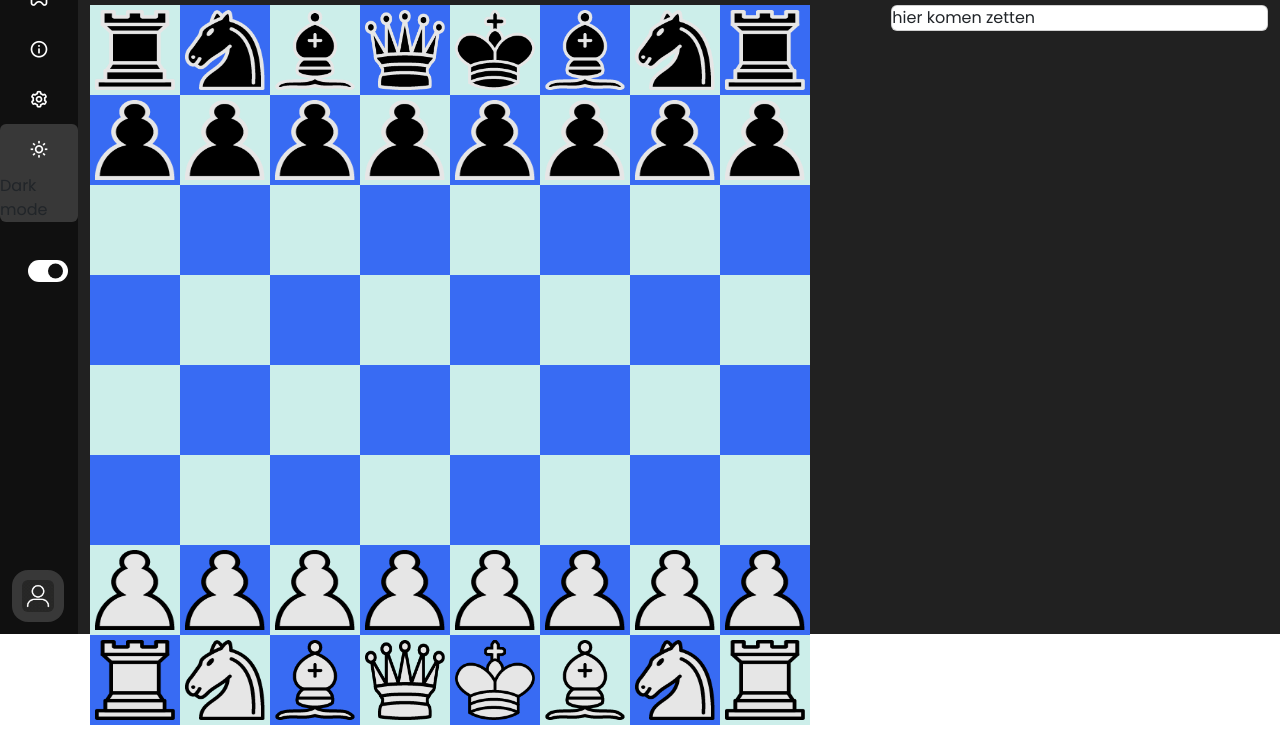
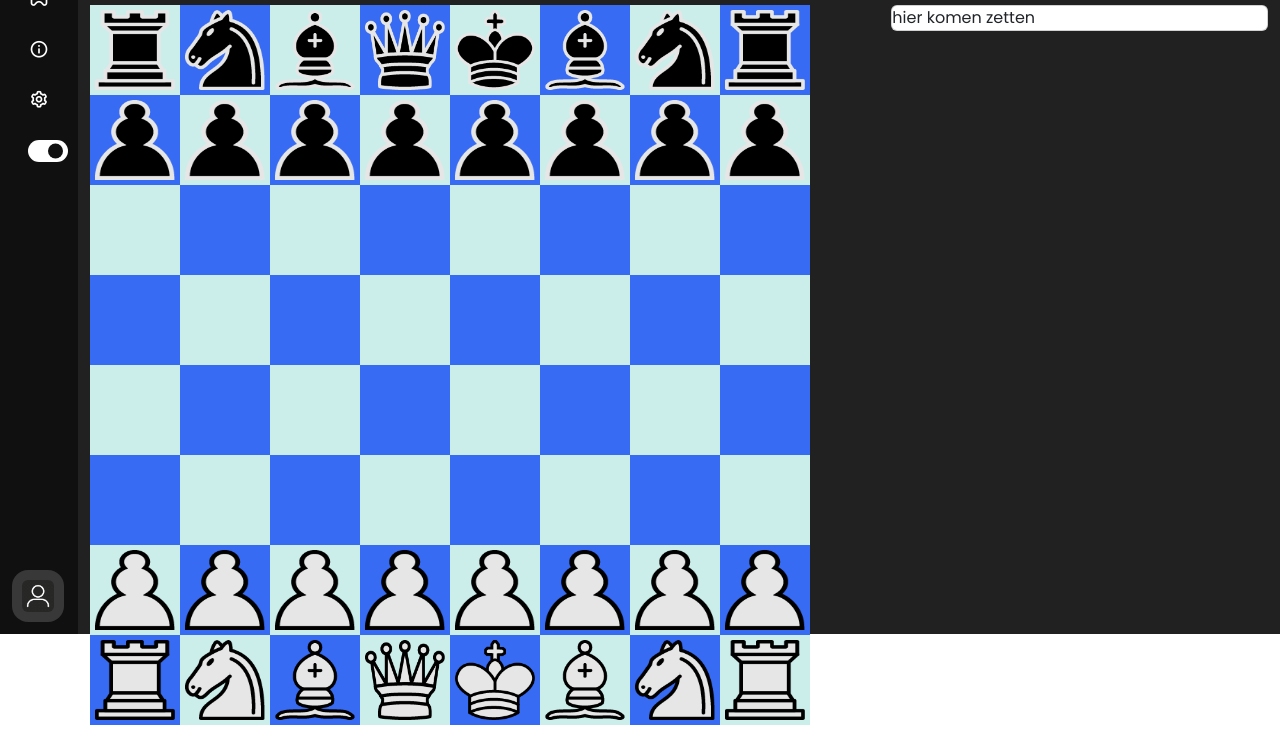
Before and after one commit to wiebe-vandendriessche/schaken, a plain HTML site: page site/chess.html in a window 1280 px wide. Shown: the part 166-898 px from the top of the page. Drawn offline with nearby package versions, Linux system fonts and the light colour scheme.

Commit message:
Dark mode fix

```diff
--- a/site/chess.html
+++ b/site/chess.html
@@ -11,7 +11,7 @@
           integrity="sha384-aFq/bzH65dt+w6FI2ooMVUpc+21e0SRygnTpmBvdBgSdnuTN7QbdgL+OapgHtvPp" crossorigin="anonymous">
 </head>
 <body class="dark">
-<container>
+
 <div class="column">
     <div class="sidebar close">
         <div class="logo-details">
@@ -80,20 +80,21 @@
             </li>
 
 
-
-
             <li class="mode">
+                <a href="#">
                     <div class="sun-moon">
                         <i class='bx bx-moon icon moon'></i>
                         <i class='bx bx-sun icon sun'></i>
                     </div>
-                    <span class="mode-text text">Dark mode</span>
-
+                    <span class="link_name"><div class="mode-text text">Dark mode</div></span>
                     <div class="toggle-switch">
                         <span class="switch"></span>
                     </div>
+                </a>
+                <ul class="sub-menu blank">
+                    <li><a class="link_name" href="#"><div class="mode-text text">Dark mode</div></a></li>
+                </ul>
             </li>
-
 
 
 
@@ -113,7 +114,6 @@
 
         </ul>
     </div>
-
 
 
     <section class="home-section">
@@ -139,7 +139,7 @@
         </div>
     </section>
 </div>
-</container>
+
 
 </body>
 </html>
--- a/site/css/navbar.css
+++ b/site/css/navbar.css
@@ -291,16 +291,9 @@ body{
     }
 }
 
-.mode{
-    border-radius: 6px;
-    background-color: var(--primary-color-light);
-    position: relative;
-    transition: all 0.3s ease;
-}
-
 .mode .sun-moon{
     height: 50px;
-    width: 60px;
+    width: 78px;
 }
 
 .mode .sun-moon i{
```
Lines whose indentation alone changed are shown as unchanged.
